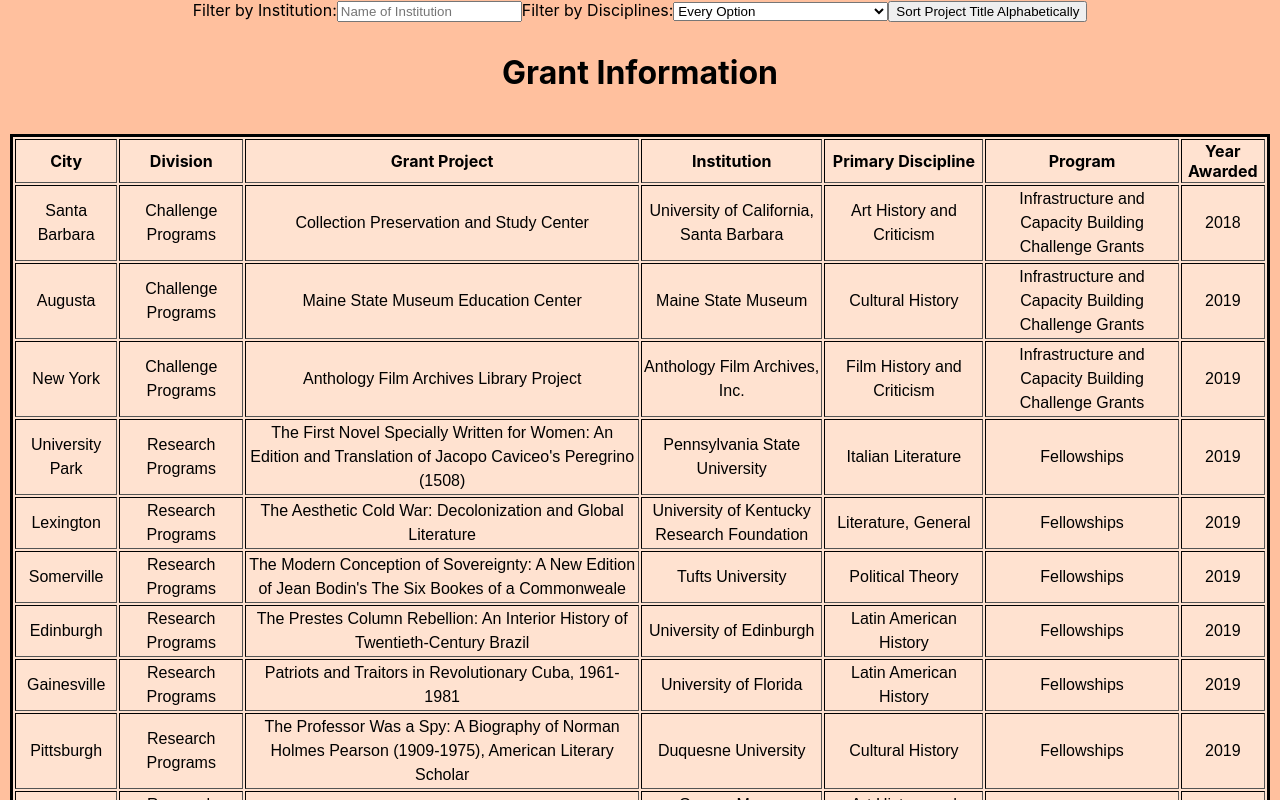
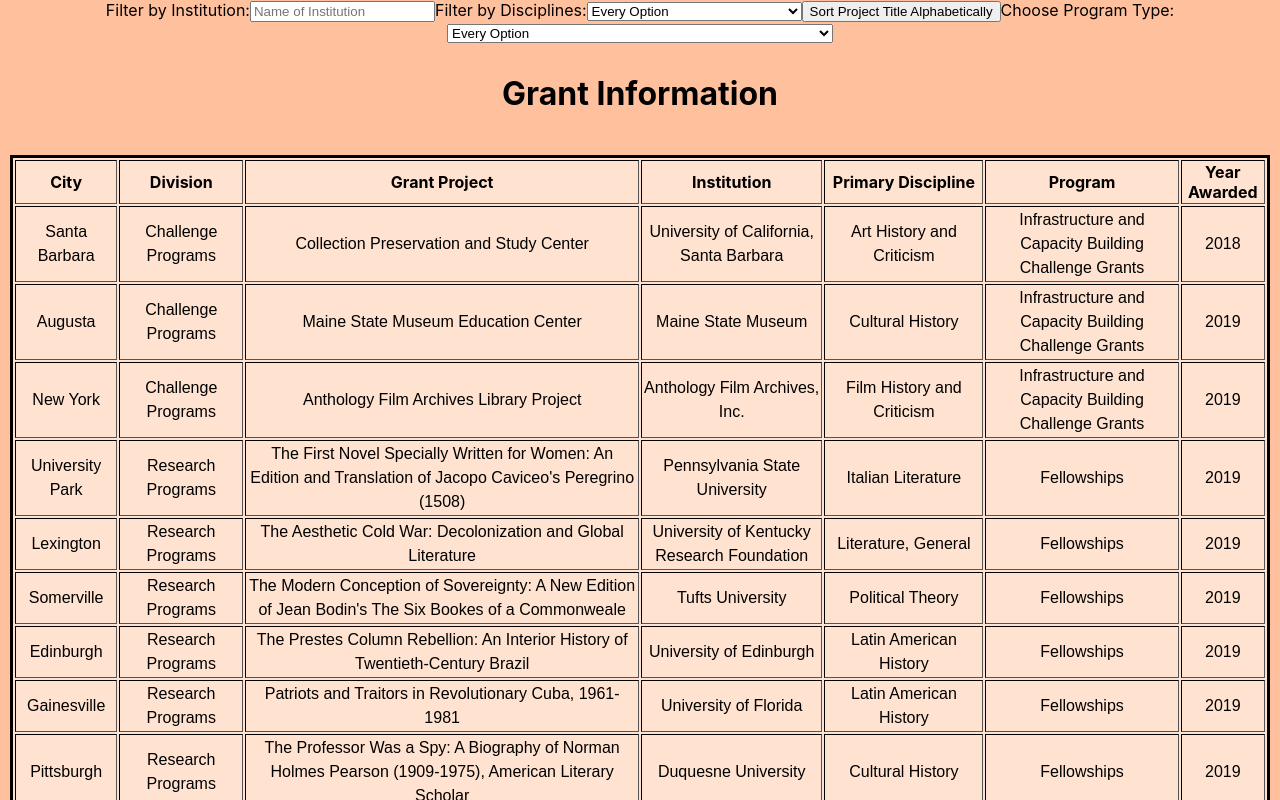
Before and after one commit to kpc23/DataDrivenReactApp, a React (Create React App) app: page / in a window 1280 px wide. Shown: the top 800 px of the page. Built offline with nearby package versions, Linux system fonts and the light colour scheme.

Commit message:
added in drop down again for looking for program types. this is the fourth interctive component.

```diff
--- a/src/App.js
+++ b/src/App.js
@@ -10,6 +10,7 @@
   const [filterInstitutions, setFilterInstitutions] = useState(""); //1. filter by being able to search up instiutions.
   const [filterDiscipline, setFilterDiscipline] = useState("") //2. filter discipline
   const [sortData, setSortData] = useState(false);//3. sort project title from a-z
+  const [filterProgram, setfilterProgram] = useState("") //4. filter program
 
   //1. Grabs data, also setting the copy.
 	useEffect(() =>
@@ -72,10 +73,16 @@
 
       }
   )}
+  //3. filter though a drop down of disciplines
+    if(filterProgram.length > 0)
+    {
+      copiedData = copiedData.filter(grant => grant.Program === filterProgram
+      );
+    }
     setUpdatedData(copiedData);
 
 
-  }, [filterInstitutions, filterDiscipline, sortData, data])
+  }, [filterInstitutions, filterDiscipline, sortData, filterProgram, data])
 
 
   function TableRow(grant){
@@ -191,6 +198,20 @@
       <button onClick={() => setSortData(!sortData)}>
         {sortData ? "Sorted!!" : "Sort Project Title Alphabetically"}
       </button>
+
+      <label>
+        Choose Program Type:
+          <select value={filterProgram} onChange={(e) => setfilterProgram(e.target.value)}>
+              <option value ="">Every Option</option>
+              <option value ="Infrastructure and Capacity Building Challenge Grants">Infrastructure and Capacity Building Challenge Grants</option>
+              <option value ="Fellowships">Fellowships</option>
+              <option value ="Awards for Faculty">Awards for Faculty</option>
+              <option value ="State Humanities Councils General Operating Support Grants">State Humanities Councils General Operating Support Grants</option>
+          </select>
+      </label>
+
+
+
       {/* <header className="App-header">
         <img src={logo} className="App-logo" alt="logo" />
         <p>
```
